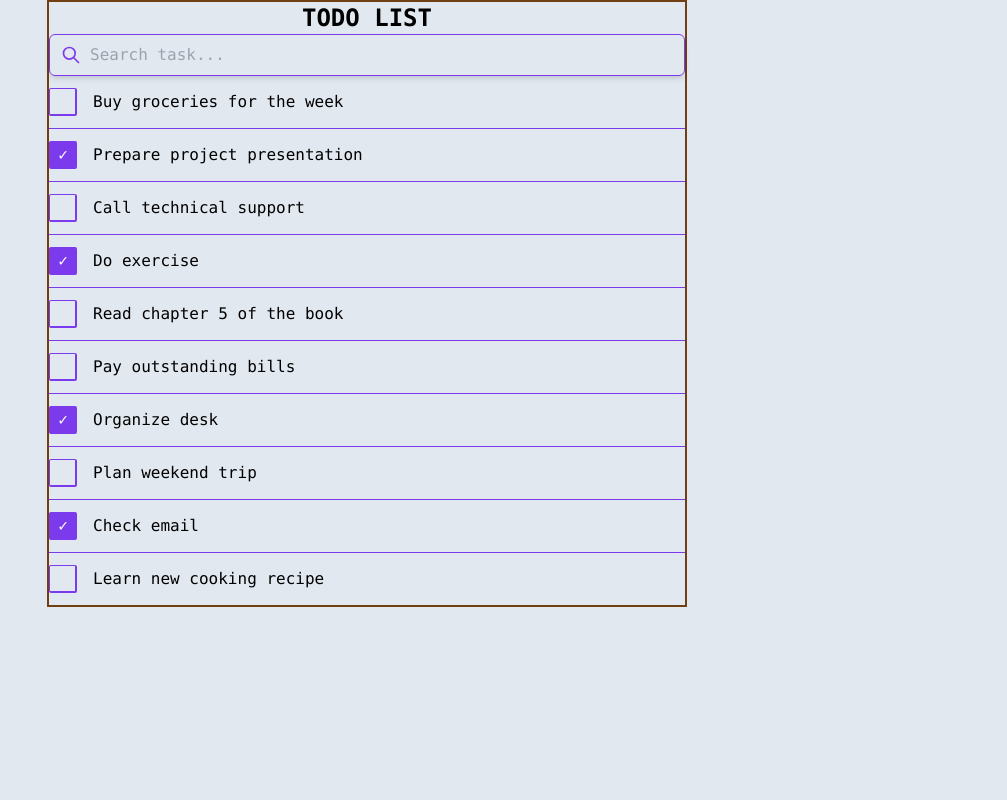
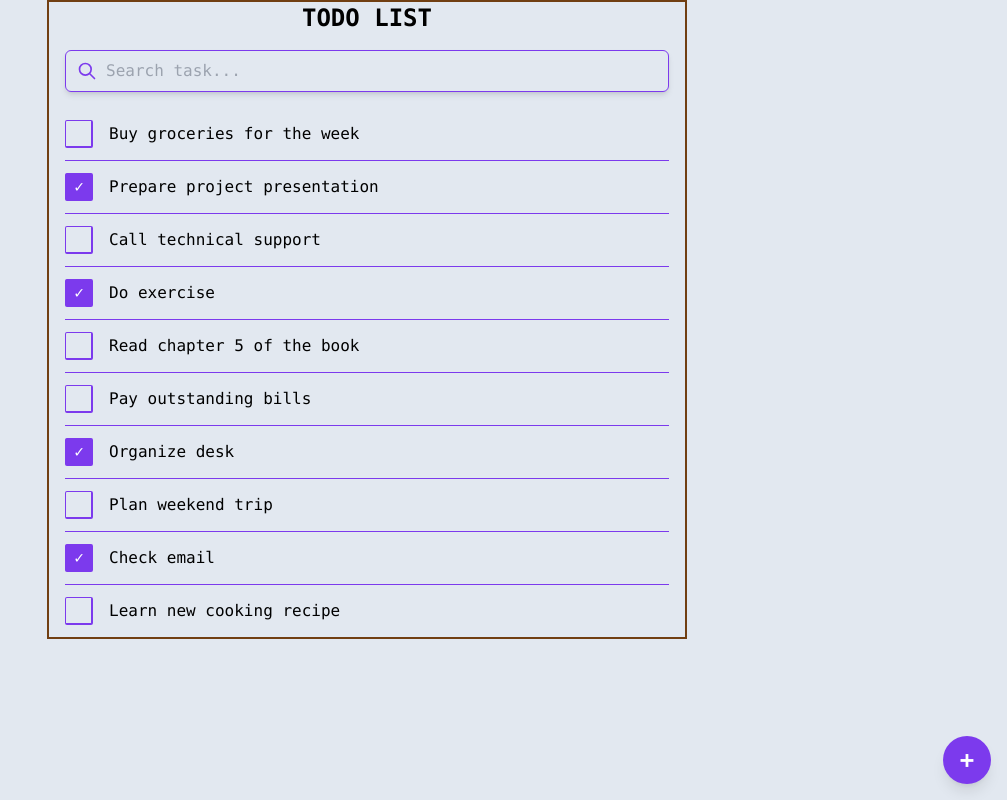
Before and after one commit to AlexRubenPumari/app-to-do-list, a React (Vite) app in the folder frontend/: page / in a window 1280 px wide. Shown: the whole page, without its empty margins (273-1280 px from the left). Built offline with nearby package versions, Linux system fonts and the light colour scheme.

Commit message:
feat(components) add circle button component

```diff
--- a/frontend/src/App.jsx
+++ b/frontend/src/App.jsx
@@ -2,7 +2,7 @@ import HomePage from './pages/HomePage'
 
 export default function App() {
   return (
-    <main className='border-yellow-900 border-2 max-w-screen-sm mx-auto'>
+    <main className='border-yellow-900 border-2 max-w-screen-sm mx-auto px-4'>
       <HomePage />
     </main>
   )
--- /dev/null
+++ b/frontend/src/components/CircleButton.jsx
@@ -0,0 +1,12 @@
+import React from 'react';
+
+export default function CircleButton ({ onClick, children, className = '' }) {
+  return (
+    <button
+      onClick={onClick}
+      className={`flex-center-all aspect-square rounded-full bg-violet-600 text-white shadow-lg hover:bg-violet-700 focus-ring-default ${className}`}
+    >
+      {children}
+    </button>
+  )
+}
--- a/frontend/src/index.css
+++ b/frontend/src/index.css
@@ -6,7 +6,11 @@
   #root {
     @apply bg-slate-200 h-screen h-dvh font-mono;
   }
-};
+  button {
+    @apply select-none transition-colors;
+  }
+}
+
 @layer utilities {
   .flex-center-all {
     @apply flex items-center justify-center;
--- a/frontend/src/pages/HomePage.jsx
+++ b/frontend/src/pages/HomePage.jsx
@@ -1,12 +1,18 @@
 import Searchbar from '../components/Searchbar'
 import ListOfTasks from '../components/ListOfTasks'
+import CircleButton from '../components/CircleButton'
 
 export default function HomePage() {
   return (
-    <div>
+    <div className='flex flex-col gap-4'>
       <h2 className='text-2xl font-bold text-center'>TODO LIST</h2>
       <Searchbar placeholder='Search task...' />
       <ListOfTasks />
+      <CircleButton
+        className='fixed right-4 bottom-4 text-2xl font-bold w-12 h-12'
+      >
+          +
+      </CircleButton>
     </div>
   )
 }
```
